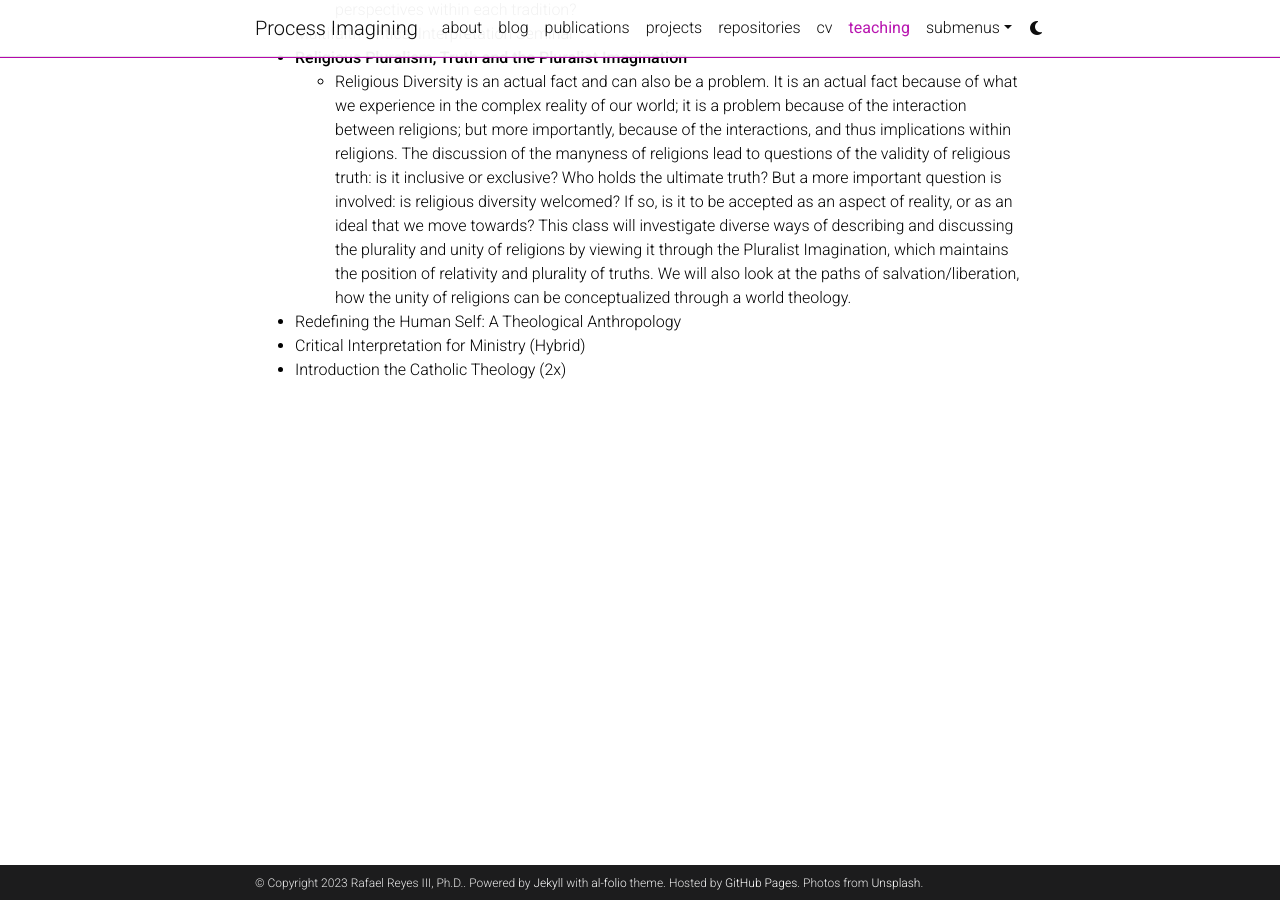
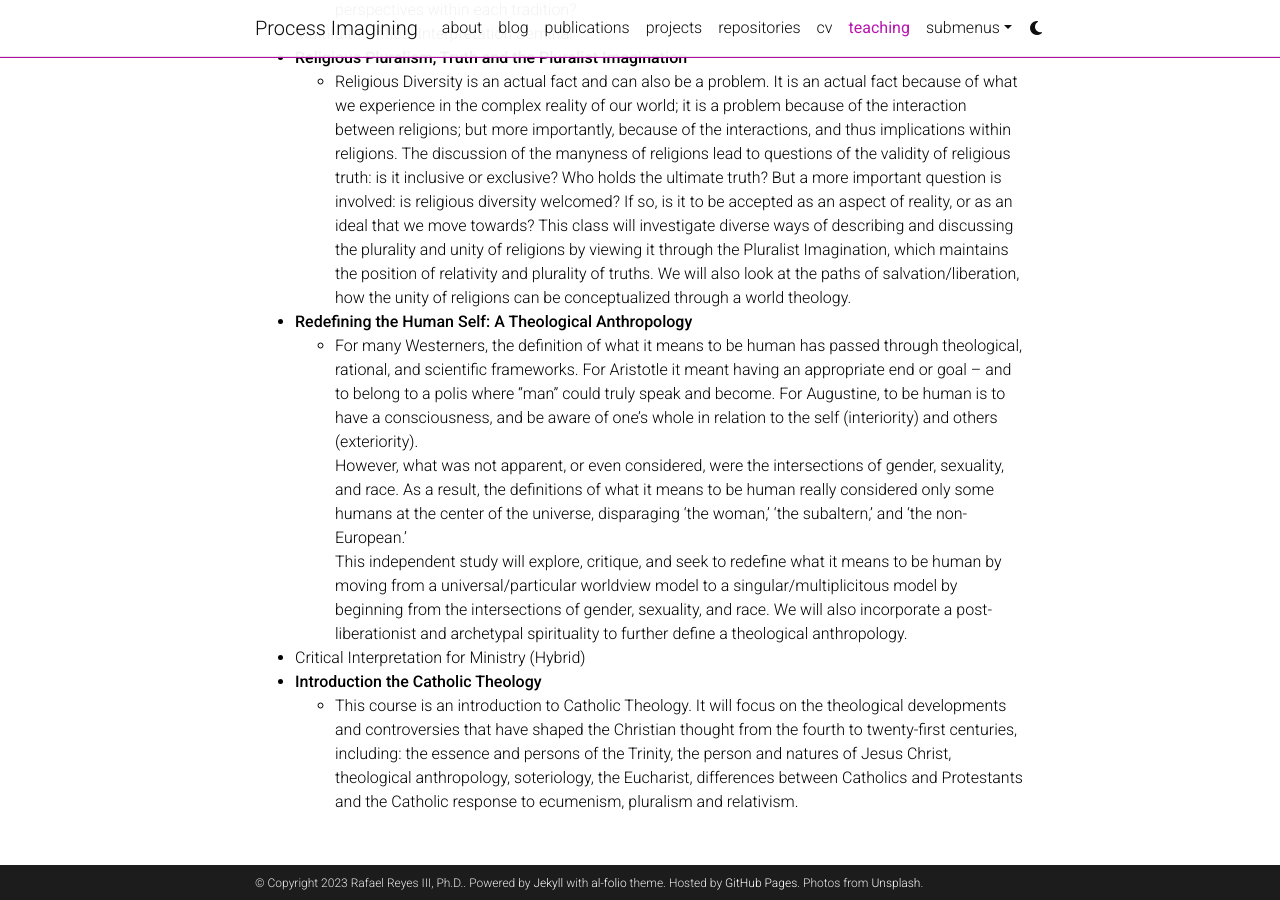
Before and after one commit to rafaelr3/pi.github.io, a Jekyll site: the page built from _pages/teaching.md, in a window 1280 px wide and 900 px high, scrolled down 1032 px. Built offline with Jekyll 4.4.1, drawn with Linux system fonts in a browser that asks for light colours; comment, search, counter and statistics services are not loaded; a style sheet for code colours, icons or effects is not loaded.

Commit message:
Update teaching.md

```diff
--- a/_pages/teaching.md
+++ b/_pages/teaching.md
@@ -27,6 +27,11 @@ nav_order: 5
     - Religious Diversity is an actual fact and can also be a problem.  It is an actual fact because of what we experience in the complex reality of our world; it is a problem because of the interaction between religions; but more importantly, because of the interactions, and thus implications within religions.  The discussion of the manyness of religions lead to questions of the validity of religious truth: is it inclusive or exclusive? Who holds the ultimate truth?  But a more important question is involved: is religious diversity welcomed?  If so, is it to be accepted as an aspect of reality, or as an ideal that we move towards?
     This class will investigate diverse ways of describing and discussing the plurality and unity of religions by viewing it through the Pluralist Imagination, which maintains the position of relativity and plurality of truths.  We will also look at the paths of salvation/liberation, how the unity of religions can be conceptualized through a world theology.
 
-- Redefining the Human Self: A Theological Anthropology
+- __Redefining the Human Self: A Theological Anthropology__
+    - For many Westerners, the definition of what it means to be human has passed through theological, rational, and scientific frameworks.  For Aristotle it meant having an appropriate end or goal -- and to belong to a polis where "man" could truly speak and become.  For Augustine, to be human is to have a consciousness, and be aware of one’s whole in relation to the self (interiority) and others (exteriority).
+However, what was not apparent, or even considered, were the intersections of gender, sexuality, and race.  As a result, the definitions of what it means to be human really considered only some humans at the center of the universe, disparaging 'the woman,' 'the subaltern,' and 'the non-European.'
+This independent study will explore, critique, and seek to redefine what it means to be human by moving from a universal/particular worldview model to a singular/multiplicitous model by beginning from the intersections of gender, sexuality, and race.  We will also incorporate a post-liberationist and archetypal spirituality to further define a theological anthropology.
+
 - Critical Interpretation for Ministry (Hybrid)
-- Introduction the Catholic Theology (2x)
+- __Introduction the Catholic Theology__
+    - This course is an introduction to Catholic Theology.  It will focus on the theological developments and controversies that have shaped the Christian thought from the fourth to twenty-first centuries, including: the essence and persons of the Trinity, the person and natures of Jesus Christ, theological anthropology, soteriology, the Eucharist, differences between Catholics and Protestants and the Catholic response to ecumenism, pluralism and relativism.
```
